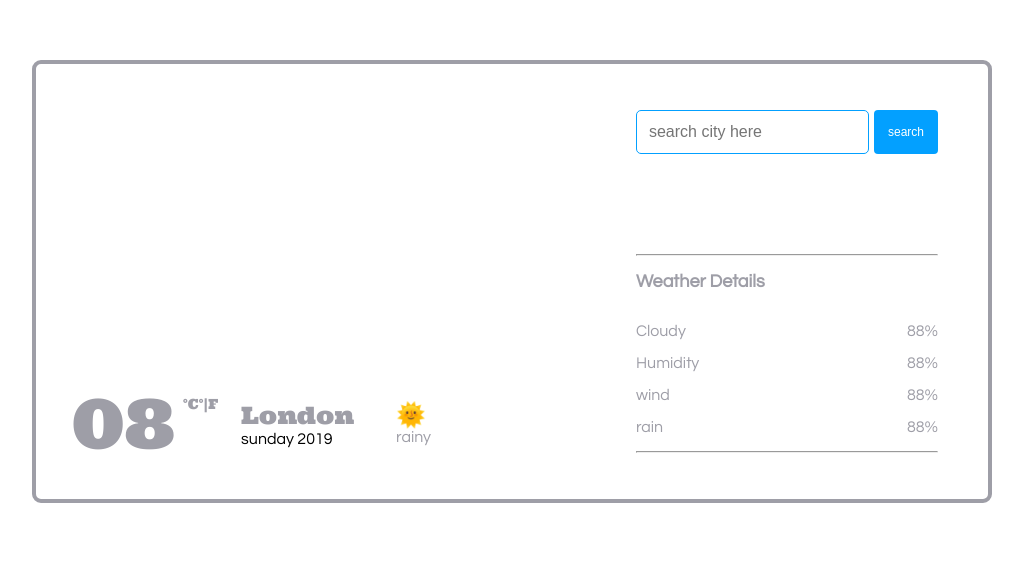
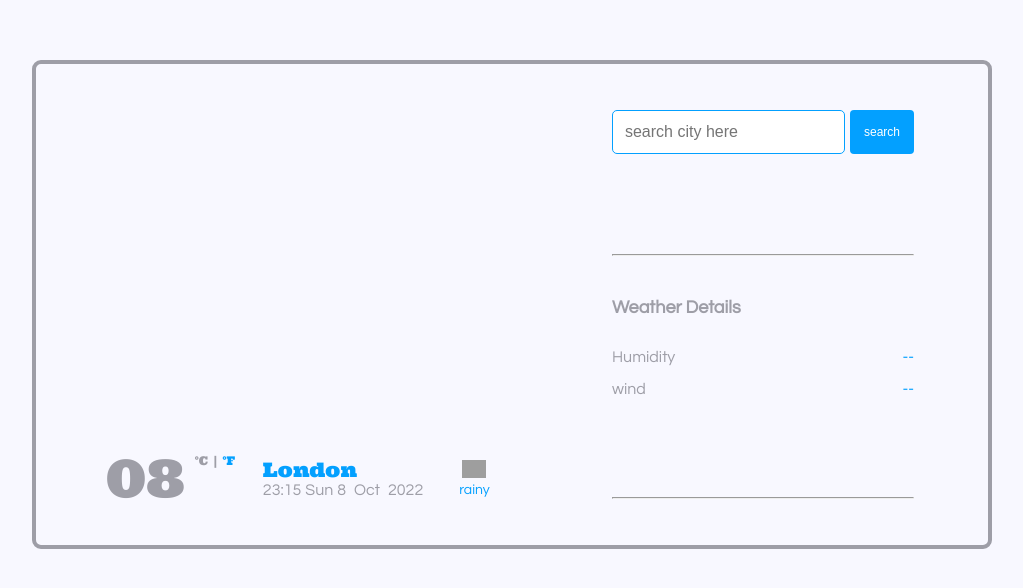
Before and after one commit to Ariiieee/weather_app, a website: page index.html in a window 1280 px wide. Shown: the part 140-728 px from the top of the page, without its empty margins (128-1151 px from the left). Drawn offline with nearby package versions, Linux system fonts and the light colour scheme; no server answers; grey boxes are pictures that could not be loaded.

Commit message:
updated files
added new features to the html, CSS and Js file

```diff
--- a/index.html
+++ b/index.html
@@ -21,50 +21,61 @@
         <div class="weather_details">
           <!-- weather details -->
           <div class="weather-desc">
-            <div class="degree">
-              08
+            <div class="temperature-details">
+              <div class="temperature-degree">08</div>
               <div class="deg-group">
-                  <span class="celsius deg">&#176;C  </span>
-                  <span class="Fah deg">&#176;|F</span>
+                <span class="celsius deg">&#176;C</span>
+                <span class="ver-line">|</span>
+                <span class="fah deg">&#176;F</span>
               </div>
             </div>
             <div class="city-date">
               <p class="city">London</p>
-              <div class="date">sunday 2019</div>
+              <div class="date">
+                <div class="hr-min">
+                  <p class="hr">09</p>
+                  <p class="dot">:</p>
+                  <p class="min">00</p>
+                </div>
+
+                <p class="day">sunday</p>
+
+                <div class="date-month-year">
+                  <p class="date">8</p>
+                  <p class="month">Aug</p>
+                  <p class="year">3323</p>
+                </div>
+              </div>
             </div>
             <div class="weather-icon">
-                <p class="icon">🌞</p>
-                <p class="icon-desc">rainy</p>
+              <!-- <p class="icon">🌞</p> -->
+              <div class="icon-container">
+                <img src="https://www.pngitem.com/pimgs/m/9-99892_simple-weather-icons-sunny-sunny-weather-icon-png.png" alt="icon" width="24px" class="icon" />
+              </div>
+              <p class="icon-desc">rainy</p>
             </div>
           </div>
           <!-- weather search details -->
           <div class="weather-details">
-
             <div class="weather-search_city">
               <form class="weather-form">
                 <input type="text" placeholder="search city here" />
-                <button>search</button>
-
+                <button class="searchButton">search</button>
               </form>
             </div>
             <div class="weather-search-details">
-                <hr />
-                <h3 class="details-heading">Weather Details</h3>
+              <hr />
+              <h3 class="details-heading">Weather Details</h3>
+
               <div class="weather-stats-details">
-                <p class="weather-status">Cloudy</p>
-                <p class="weather-status-data">88%</p>
-              </div>
-              <div class="weather-stats-details">
-                <p class="weather-status">Humidity</p>
-                <p class="weather-status-data">88%</p>
+                <p class="weather-status humidity">Humidity</p>
+                <p class="weather-status-data humidity-data">--</p>
               </div>
               <div class="weather-stats-details">
                 <p class="weather-status">wind</p>
-                <p class="weather-status-data">88%</p>
+                <p class="weather-status-data wind-data">--</p>
               </div>
-              <div class="weather-stats-details">
-                <p class="weather-status">rain</p>
-                <p class="weather-status-data">88%</p>
+
               </div>
               <hr />
             </div>
@@ -72,11 +83,12 @@
         </div>
       </div>
       <!-- <div class="creator">
-        source code at:
-        <a href="https://github.com/Ariiieee/weather_app"> github link</a>
+        open source code at:
+        <a href="https://github.com/Ariiieee/weather_app"> By Oluwafunmilayo</a>
       </div> -->
     </div>
 
+    <script src="https://unpkg.com/axios/dist/axios.min.js"></script>
     <script src="/src/js/index.js"></script>
   </body>
 </html>
--- /dev/null
+++ b/package.json
@@ -0,0 +1,5 @@
+{
+  "dependencies": {
+    "axios": "^0.27.2"
+  }
+}
--- a/src/css/weather.css
+++ b/src/css/weather.css
@@ -6,6 +6,7 @@
 
 body {
   font-family: "Questrial", sans-serif;
+  background-color: #f8f8ff;
 }
 
 .container-wrapper {
@@ -23,7 +24,7 @@
 .weather_details {
   display: flex;
   justify-content: space-between;
-  padding: 0px 24px;
+  padding: 0px 48px;
 }
 
 .weather-desc {
@@ -31,58 +32,101 @@
   display: flex;
   justify-content: center;
   align-items: center;
-  gap: 18px;
-}
-
-.weather-icon {
-    font-size: 24px;
-    color: #9e9ea7;
-    font-style: italics;
-    margin-left: 24px;
+  gap: 20px;
 }
 
 .icon-desc {
     font-size: 16px;
 }
 
-.degree {
+.temperature-details {
   position: relative;
-
   font-family: "Ultra", serif;
-  font-size: 68px;
+  font-size: 52px;
   font-weight: 400;
   color: #9e9ea7;
+}
+
+.temperature-degree {
+  padding: 0 10px;
 }
 
 .deg-group {
   display: flex;
   position: absolute;
-  top: 16px;
+  top: 8px;
   left: 100%;
-  padding-left: 8px;
 }
 
 .deg {
-  font-size: 14px;
+  font-size: 12px;
 }
+
+.ver-line {
+    font-size: 12px;
+    padding-right: 5px;
+}
+
+.celsius  {
+    padding-right: 5px;
+    cursor: pointer;
+}
+
+.fah {
+  cursor: pointer;
+  color: #03a0ff;
+}
+
 
 .city-date {
   display: flex;
   flex-direction: column;
   margin-left: 48px;
+  font-size: 16px;
+  color: #9e9ea7;
+  font-weight: 500;
 }
 
 .city {
   font-family: "Ultra", serif;
+  font-size: 20px;
+  font-weight: 300;
+  color: #03a0ff;
+}
+
+.date {
+  display: flex;
+  gap: 4px;
+}
+
+.hr-min {
+  display: flex;
+}
+
+.date-month-year {
+  display: flex;
+  column-gap: 8px;
+}
+
+.weather-icon {
+  display: flex;
+  flex-direction: column;;
+  align-items: center;
+  justify-content: center;
   font-size: 24px;
-  font-weight: 300;
   color: #9e9ea7;
+  font-style: italics;
+  padding: 16px 16px;
 }
 
 
 
+.icon-desc {
+  color: #03a0ff;
+  font-size: 14px;
+}
+
 .weather-details {
-
     padding: 14px;
     display: flex;
     flex-direction: column;
@@ -129,7 +173,7 @@
 .details-heading {
     font-size: 18px;
     font-weight: 700;
-    margin-bottom: 16px;
+    margin: 26px 0 16px 0;
 }
 
 .weather-search-details {
@@ -144,3 +188,7 @@
     font-size: 16px;
     font-weight: 500;
 }
+
+.weather-status-data {
+  color: #03a0ff;
+}
--- a/src/js/index.js
+++ b/src/js/index.js
@@ -1 +1,89 @@
 "use strict";
+const temperature = document.querySelector(".temperature-degree");
+const celsiusUnit = document.querySelector(".celsius");
+const fahUnit = document.querySelector(".fah");
+const city = document.querySelector(".city");
+const hour = document.querySelector(".hr");
+const min = document.querySelector(".min");
+const day = document.querySelector(".day");
+const date = document.querySelector(".date");
+const month = document.querySelector(".month");
+const year = document.querySelector(".year");
+const weatherIcon = document.querySelector(".icon");
+const weatherIconDesc = document.querySelector(".icon-desc");
+const form = document.querySelector("form");
+const weatherInput = document.querySelector("input");
+const searchBtn = document.querySelector(".searchButton");
+
+const weatherStatCloudyData = document.querySelector(".cloudy-data");
+
+const humidityData = document.querySelector(".humidity-data");
+const windData = document.querySelector(".wind-data");
+const rainData = document.querySelector(".rain-data");
+
+let currentDate = new Date();
+const currentHr = currentDate.getHours();
+hour.innerHTML = currentHr;
+
+const currentMin = currentDate.getMinutes();
+min.innerHTML = currentMin;
+
+//days of the week
+let days = ["Sun", "Mon", "Tues", "Wed", "Thurs", "Fri", "Sat"];
+const dayResult = days.map((i, day) => (day, i));
+
+const currentDay = currentDate.getDay();
+day.innerHTML = dayResult[currentDay];
+
+//months
+let months = [
+  "Jan",
+  "Feb",
+  "March",
+  "April",
+  "May",
+  "June",
+  "July",
+  "Aug",
+  "Oct",
+  "NOv",
+  "Dec",
+];
+
+const monthInWords = months.map((i, month) => (month, i));
+
+const currentMonth = currentDate.getMonth();
+month.innerHTML = monthInWords[currentMonth];
+
+const currentYear = currentDate.getFullYear();
+year.innerHTML = currentYear;
+
+const ShowWeatherData = (e) => {
+  e.preventDefault();
+  const weatherInputVal = weatherInput.value;
+  city.innerHTML = weatherInputVal;
+};
+form.addEventListener("submit", ShowWeatherData);
+
+const handleGetData = (res) => {
+  console.log(res.data);
+  temperature.innerHTML = Math.round(res.data.main.temp);
+  weatherIcon.innerHTML = res.data.weather[0].icon;
+  weatherIconDesc.innerHTML = res.data.weather[0].description;
+  humidityData.innerHTML = res.data.main.humidity + "%";
+ windData.innerHTML = Math.round(res.data.wind.speed) + "Km/hr";
+    city.innerHTML = res.data.name;
+    weatherIcon.setAttribute("src", ` http://openweathermap.org/img/wn/10d@2x.png`);
+    weatherIcon.setAttribute("alt", res.data.weather[0].description)
+};
+const apiKey = "203fa770242fcd2b9555d832a88ea567";
+const apiUrl = `https://api.openweathermap.org/data/2.5/weather?q=Lisbon&units=metric&appid=${apiKey}`;
+
+axios
+  .get(apiUrl)
+  .then((res) => handleGetData(res))
+  .catch((err) => console.log(err));
+
+//   src="http://openweathermap.org/img/wn/${
+//     forecastDay.weather[0].icon
+// }@2x.png"
```
Also changed, not shown: images/PngItem_2092113.png (added), 1 other file.
